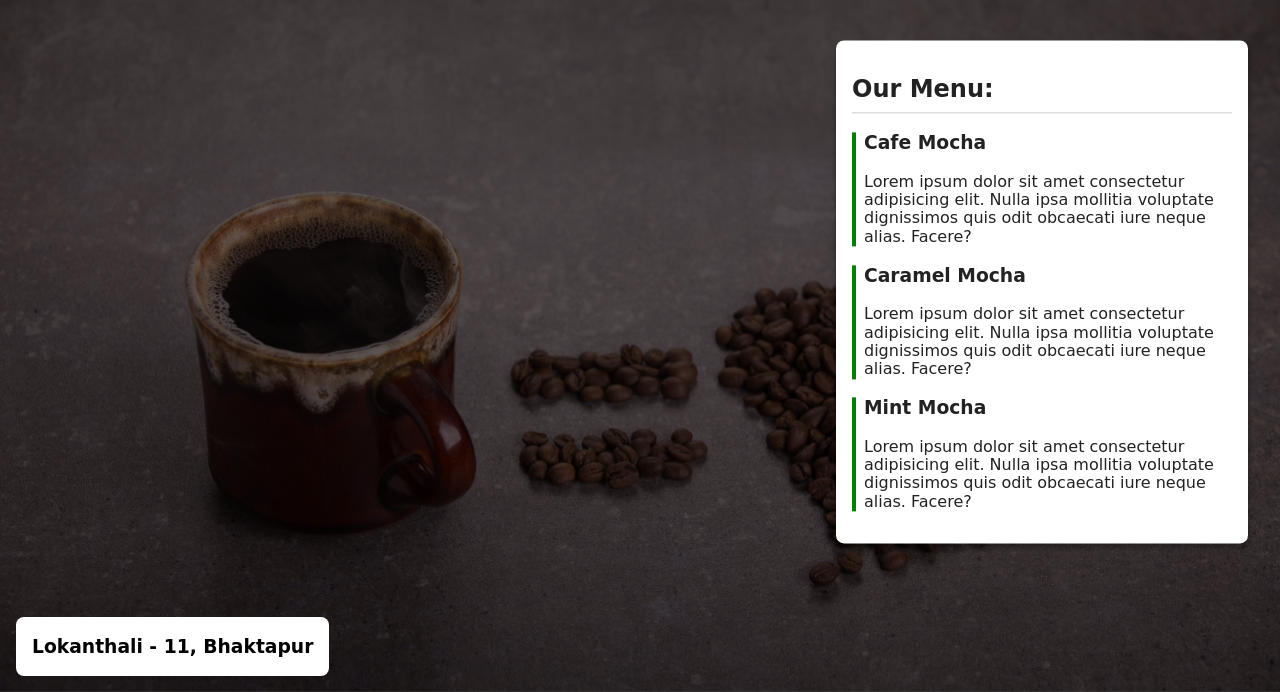
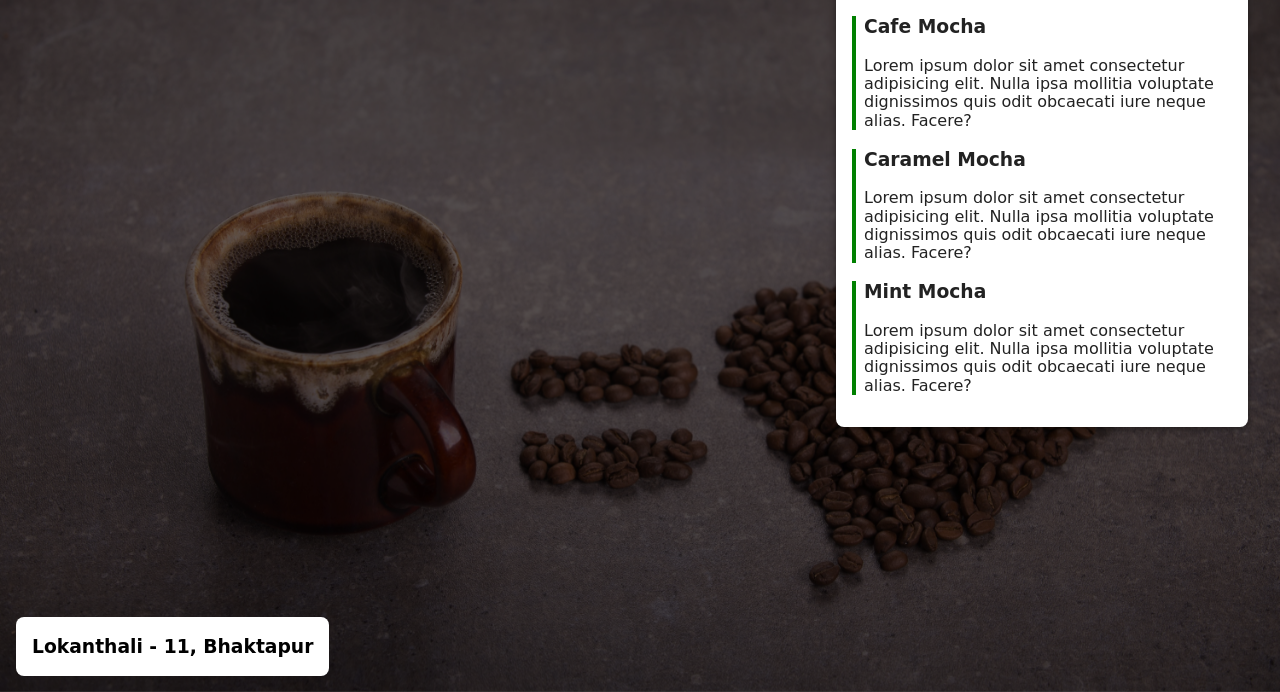
Before and after one commit to ankitkarna99/animateCSS, a plain HTML site: page index.html in a window 1280 px wide. Shown: the part 108-800 px from the top of the page. Drawn offline with Linux system fonts and the light colour scheme.

Commit message:
Added animating classes and interval for animation delay

```diff
--- a/index.html
+++ b/index.html
@@ -12,28 +12,61 @@
 <body>
     <div class="hero">
         <div class="overlay">
-            <h1 id="brand">Mocha Cafe</h1>
-            <p id="slogan">Feel the freshly ground coffee in every sip of mocha.</p>
+            <h1 id="brand" class="animated bounceInLeft">Mocha Cafe</h1>
+            <p id="slogan"class="animated zoomIn">Feel the freshly ground coffee in every sip of mocha.</p>
 
-            <div class="card">
+            <div class="card" id="menu">
                 <h2>Our Menu:</h2>
-                <div class="cardDiv">
+                <div class="cardDiv" id="menu1">
                     <h3>Cafe Mocha</h3>
                     <p>Lorem ipsum dolor sit amet consectetur adipisicing elit. Nulla ipsa mollitia voluptate dignissimos quis odit obcaecati iure neque alias. Facere?</p>
                 </div>
-                <div class="cardDiv">
+                <div class="cardDiv" id="menu2">
                     <h3>Caramel Mocha</h3>
                     <p>Lorem ipsum dolor sit amet consectetur adipisicing elit. Nulla ipsa mollitia voluptate dignissimos quis odit obcaecati iure neque alias. Facere?</p>
                 </div>
-                <div class="cardDiv">
+                <div class="cardDiv" id="menu3">
                     <h3>Mint Mocha</h3>
                     <p>Lorem ipsum dolor sit amet consectetur adipisicing elit. Nulla ipsa mollitia voluptate dignissimos quis odit obcaecati iure neque alias. Facere?</p>
                 </div>
             </div>
-            <div class="footer">
+            <div class="footer" id="footer">
                 <h3> Lokanthali - 11, Bhaktapur</h3>
             </div>
         </div>
     </div>
+    <script>
+        setTimeout(function(){
+            let element = document.getElementById("menu");
+            element.style.display="inline-block";
+
+            element.classList.add("animated");
+            element.classList.add("bounceInLeft");
+        }, 2000);
+        setTimeout(function(){
+            let element = document.getElementById("menu1");
+            element.style.display="block";
+            element.classList.add("animated");
+            element.classList.add("bounceInRight");
+        }, 2500);
+        setTimeout(function(){
+            let element = document.getElementById("menu2");
+            element.style.display="block";
+            element.classList.add("animated");
+            element.classList.add("fadeIn");
+        }, 2750);
+        setTimeout(function(){
+            let element = document.getElementById("menu3");
+            element.style.display="block";
+            element.classList.add("animated");
+            element.classList.add("bounceInRight");
+        }, 3000);
+        setTimeout(function(){
+            let element = document.getElementById("footer");
+            element.style.display="block";
+            element.classList.add("animated");
+            element.classList.add("tada");
+        }, 3250);
+    </script>
 </body>
 </html>
--- a/main.css
+++ b/main.css
@@ -33,22 +33,22 @@ p#slogan {
 
 .card {
     background: #FFF;
-    color: #222;
-    display: inline-block;
+    color: #222222;
+    display: none;
     padding: 1rem;
     border-radius:8px;
     box-shadow: 0 3px 6px rgba(0, 0, 0, 0.16),
     0 3px 6px rgba(0, 0, 0, 0.23);
     position: absolute;
     right: 2rem;
-    top: 50%;
-    transform: translateY(-50%);
+    top: 2rem;
 }
 
 .cardDiv {
     width: 360px;
     border-left:4px solid green;
     padding: 0 0.5rem;
+    display: none;
 }
 
 .card h2 {
@@ -64,4 +64,5 @@ p#slogan {
     background: #FFF;
     color:#000;
     border-radius: 8px;
+    display: none;
 }
```
